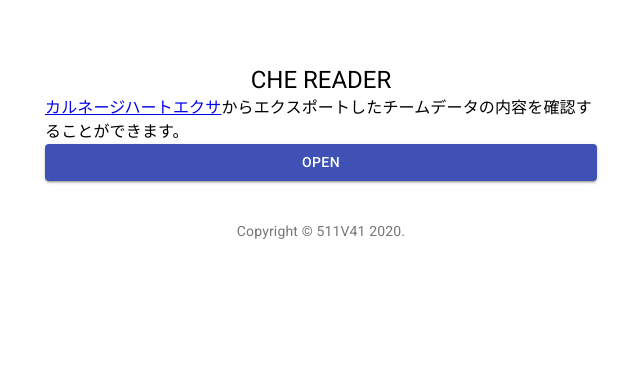
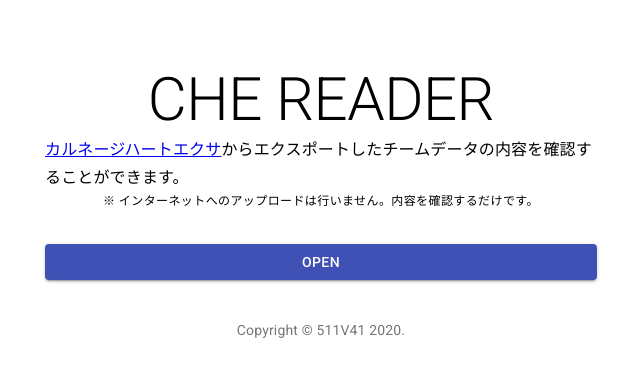
Before and after one commit to 511V41/che-reader, a React (Vite) app: page / in a window 1280 px wide. Shown: the top 376 px of the page, without its empty margins (319-959 px from the left). Built offline with nearby package versions, Linux system fonts and the light colour scheme.

Commit message:
add caption

```diff
--- a/src/index.tsx
+++ b/src/index.tsx
@@ -6,7 +6,7 @@ const Copyright: React.FC = () => {
   return (
     <Typography variant="body2" color="textSecondary" align="center">
       {"Copyright © "}
-      <Link color="inherit" href="https://material-ui.com/">
+      <Link color="inherit" href="https://511v41.github.io/">
         511V41
       </Link>{" "}
       {new Date().getFullYear()}
@@ -30,19 +30,24 @@ const Index: React.FC = () => {
   return (
     <Container component="main" maxWidth="sm">
       <div className={classes.paper}>
-        <Typography component="h1" variant="h5">
+        <Typography component="h1" variant="h2">
           CHE READER
         </Typography>
-        <Typography>
+        <Typography component="p" variant="subtitle1">
           <a href="https://www.artdink.co.jp/japanese/title/che/">
             カルネージハートエクサ
           </a>
           からエクスポートしたチームデータの内容を確認することができます。
         </Typography>
+        <Typography component="p" variant="caption">
+          ※ インターネットへのアップロードは行いません。内容を確認するだけです。
+        </Typography>
+      </div>
+      <Box mt={4}>
         <Button fullWidth variant="contained" color="primary">
           Open
         </Button>
-      </div>
+      </Box>
       <Box mt={5}>
         <Copyright />
       </Box>
```
